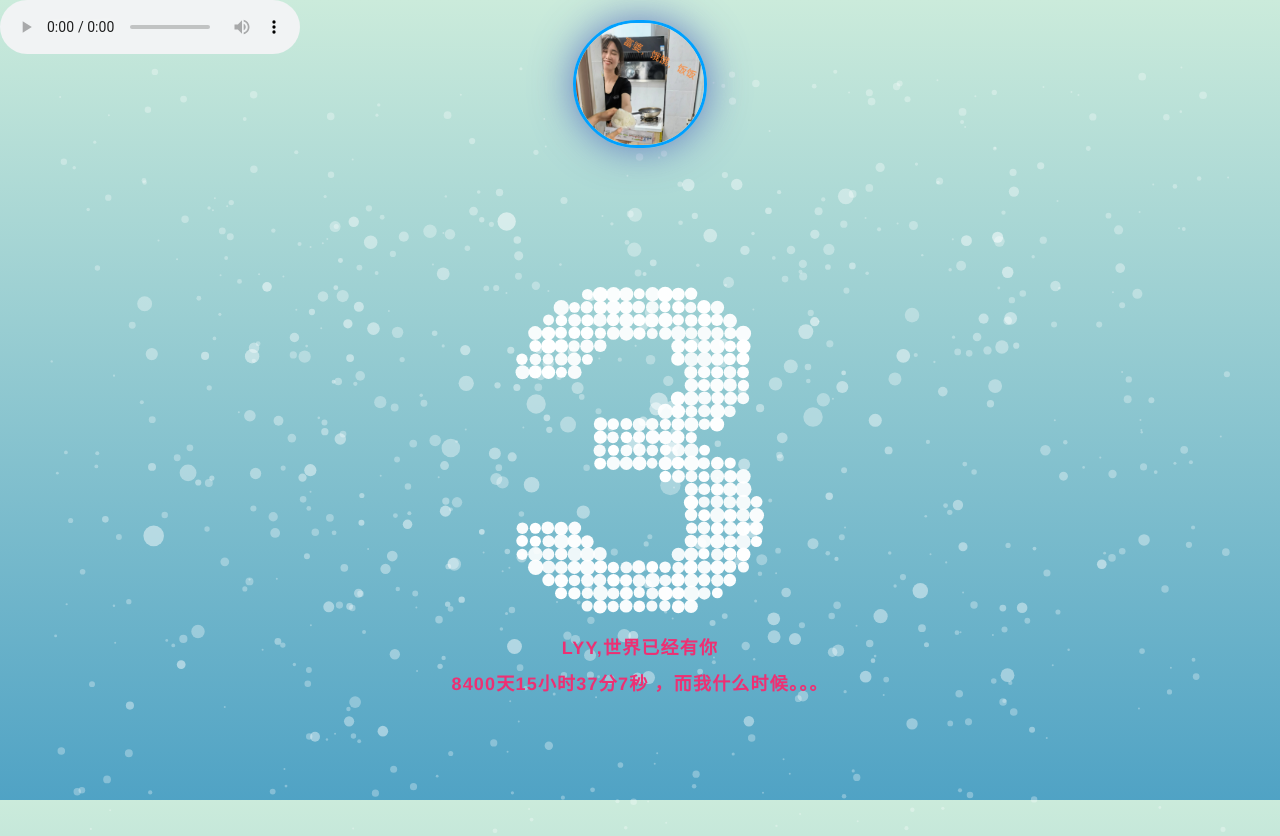
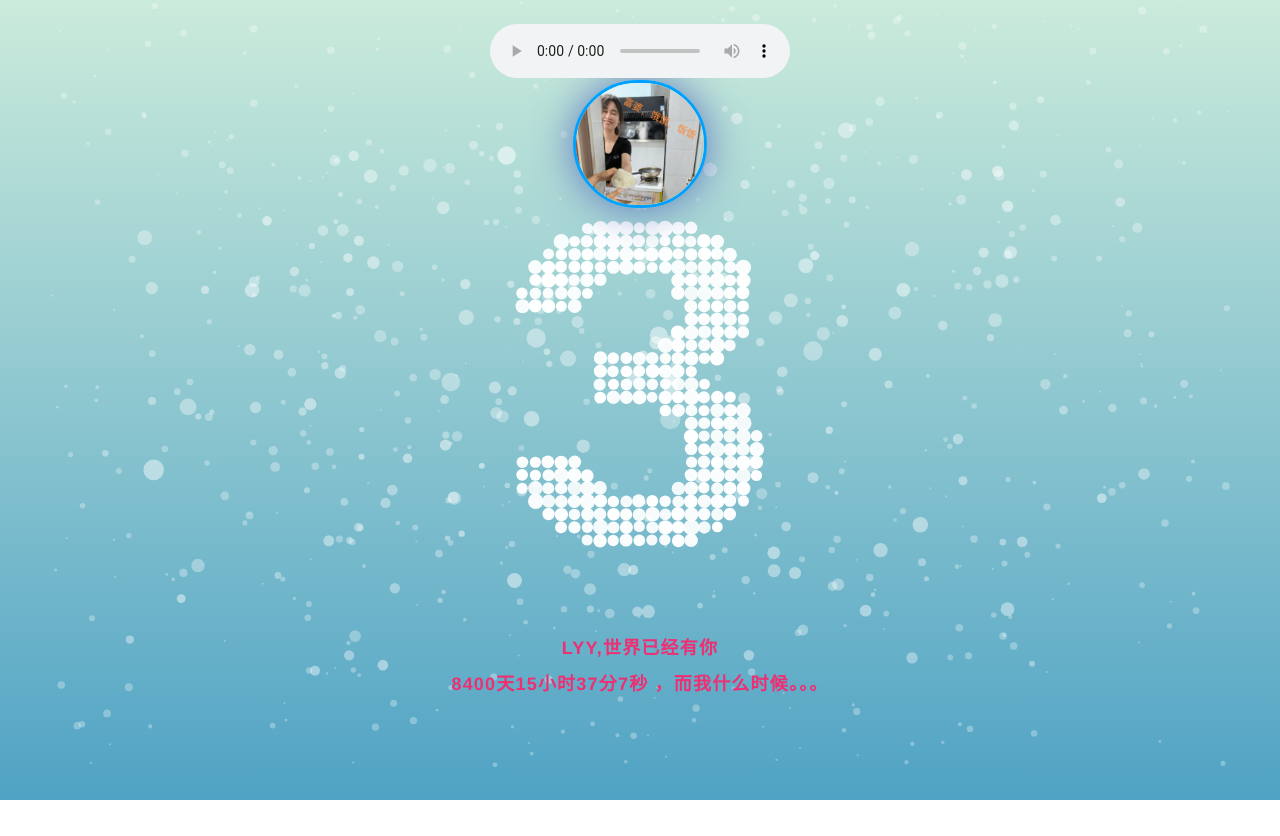
Before and after one commit to luckyspecter/LYY_birthday, a plain HTML site: page index.html in a window 1280 px wide. After the commit the page ends 800 px from the top, so only its background shows below. Drawn offline with Linux system fonts and the light colour scheme.

Commit message:
Add files via upload

```diff
--- a/index.html
+++ b/index.html
@@ -64,12 +64,31 @@
         .cs {
             width: 100%;
             height: 100%;
-            margin: 0 auto;
-            position: absolute;
+            margin-top: 60px;
+            position: fixed;
             text-align: center;
         }
+        .music {
+            position: absolute;
+            left: 50%;
+            top: 1.5rem;
+            transform: translateX(-50%);
+            z-index: 1809185784;
+            padding: 0;
+            padding-top: 0px;
+            padding-right: 0px;
+            padding-bottom: 0px;
+            padding-left: 0px;
+            margin: 0;
+            margin-top: 0px;
+            margin-right: 0px;
+            margin-bottom: 0px;
+            margin-left: 0px;
+            width: 300px;
+            height: 54px;
+        }
         .text {
-            position: fixed;
+            position: absolute;
             bottom: 80px;
             text-align: center;
             width: 100%;
@@ -90,14 +109,15 @@
 <!--&lt;!&ndash;更改为你女朋友的头像&ndash;&gt;-->
 <div class="cs">
     <img src="./love.jpg" id="logo">
-
 </div>
 
 <!--//音乐可改-->
-<audio autoplay="autoplay" loop="loop" preload="auto" controls="constrols" text-align: center>
-    <source src="./happy_birthday.mp3" type="audio/mpeg" autoplay>
-</audio>
+<div class="music">
+    <audio autoplay="autoplay" loop="loop" preload="auto" controls="constrols">
+        <source src="./happy_birthday.mp3" type="audio/mpeg" autoplay>
+    </audio>
 
+</div>
 
 <canvas class="canvas" width="1820" height="905"></canvas>
 <p class="text" style="color: #ed3073;">
```
